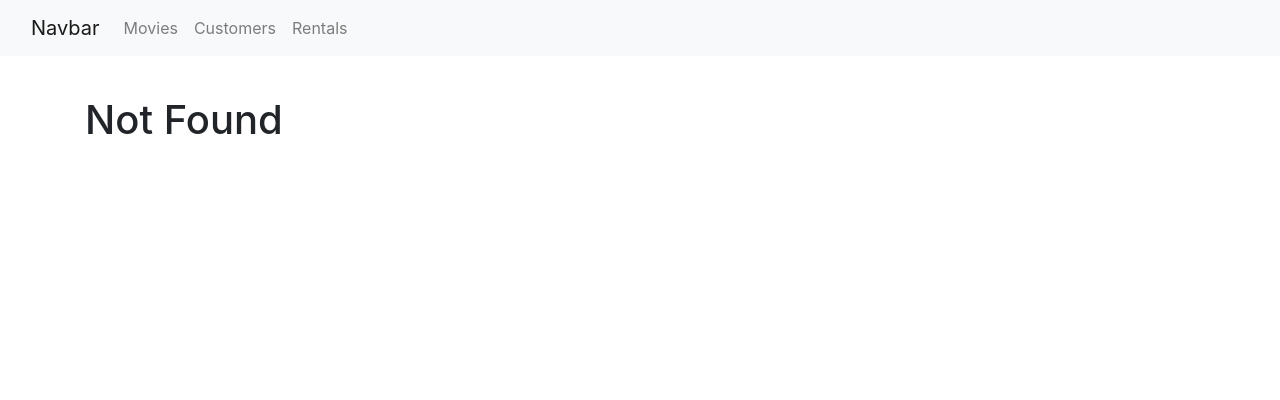
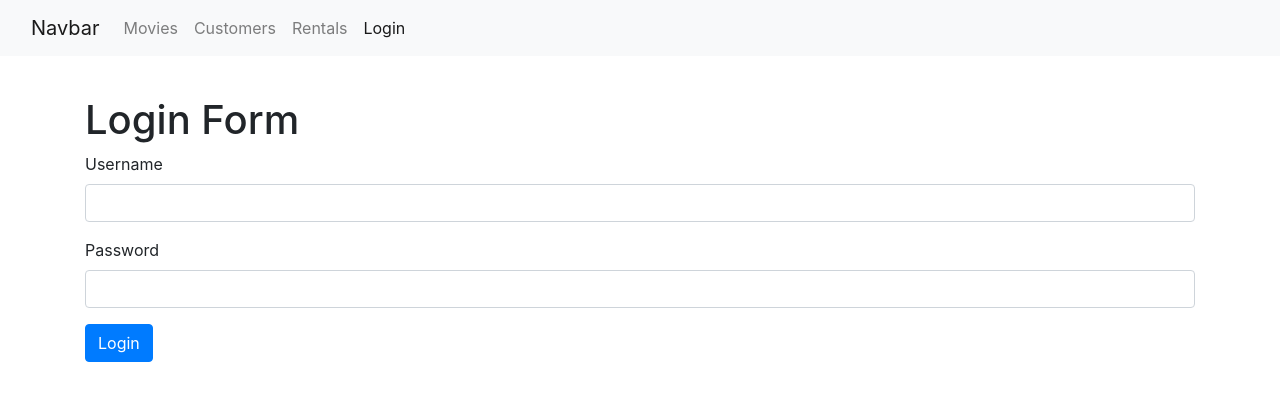
Before and after one commit to william-brace/Movie-list-app---React-test, a React (Create React App) app: page /login in a window 1280 px wide. Before the commit this address led to /not-found. Shown: the top 400 px of the page. Built offline with nearby package versions, Linux system fonts and the light colour scheme.

Commit message:
Added login form component with basic validation on submit

```diff
--- a/src/App.js
+++ b/src/App.js
@@ -1,12 +1,13 @@
 import React, { Component } from "react";
-import "./App.css";
+import { Route, Switch, Redirect } from "react-router-dom";
 import MovieList from "./components/movieList";
-import NavBar from "./components/common/navBar";
-import { Route, Switch, Redirect } from "react-router-dom";
 import NotFound from "./components/notFound";
 import Customers from "./components/customers";
 import Rentals from "./components/rentals";
+import LoginForm from "./components/loginForm";
 import tableItem from "./components/common/tableItem";
+import NavBar from "./components/common/navBar";
+import "./App.css";
 
 class App extends Component {
   state = {};
@@ -16,6 +17,7 @@
         <NavBar />
         <main className="container">
           <Switch>
+            <Route path="/login" component={LoginForm} />
             <Route path="/movies/:id" component={tableItem} />
             <Route path="/movies" component={MovieList} />
             <Route path="/customers" component={Customers} />
--- /dev/null
+++ b/src/components/common/input.jsx
@@ -0,0 +1,22 @@
+import React from "react";
+
+const Input = ({ name, value, label, onChange, error }) => {
+  return (
+    <div className="form-group">
+      <label className="form-label" htmlFor={name}>
+        {label}
+      </label>
+      <input
+        className="form-control"
+        type="text"
+        id={name}
+        value={value}
+        onChange={onChange}
+        name={name}
+      />
+      {error && <div className="alert alert-danger">{error}</div>}
+    </div>
+  );
+};
+
+export default Input;
--- a/src/components/common/navBar.jsx
+++ b/src/components/common/navBar.jsx
@@ -36,6 +36,11 @@
                 Rentals
               </NavLink>
             </li>
+            <li className="nav-item">
+              <NavLink className="nav-link" to="/login">
+                Login
+              </NavLink>
+            </li>
           </ul>
         </div>
       </div>
--- /dev/null
+++ b/src/components/loginForm.jsx
@@ -0,0 +1,66 @@
+import React, { Component } from "react";
+import Input from "./common/input";
+
+class LoginForm extends Component {
+  state = {
+    account: { username: "", password: "" },
+    errors: {},
+  };
+
+  validate = () => {
+    const errors = {};
+
+    const { account } = this.state;
+
+    if (account.username.trim() === "")
+      errors["username"] = "Username is required!";
+    if (account.password.trim() === "")
+      errors["password"] = "Password is required!";
+
+    return Object.keys(errors).length === 0 ? null : errors;
+  };
+
+  handleSubmit = (e) => {
+    e.preventDefault();
+
+    const errors = this.validate();
+    this.setState({ errors: errors || {} });
+    if (errors) return;
+    //Normally server would be called at this point
+    console.log("Submitted");
+  };
+
+  handleChange = ({ currentTarget: input }) => {
+    const account = this.state.account;
+    account[input.name] = input.value;
+    this.setState({ account });
+  };
+
+  render() {
+    const { account, errors } = this.state;
+    return (
+      <div>
+        <h1>Login Form</h1>
+        <form onSubmit={this.handleSubmit}>
+          <Input
+            name="username"
+            value={account.username}
+            label="Username"
+            onChange={this.handleChange}
+            error={errors.username}
+          />
+          <Input
+            name="password"
+            value={account.password}
+            label="Password"
+            onChange={this.handleChange}
+            error={errors.password}
+          />
+          <button className="btn btn-primary">Login</button>
+        </form>
+      </div>
+    );
+  }
+}
+
+export default LoginForm;
```
Also changed, not shown: 1 other file (tests, documents, lock files or other folders).
